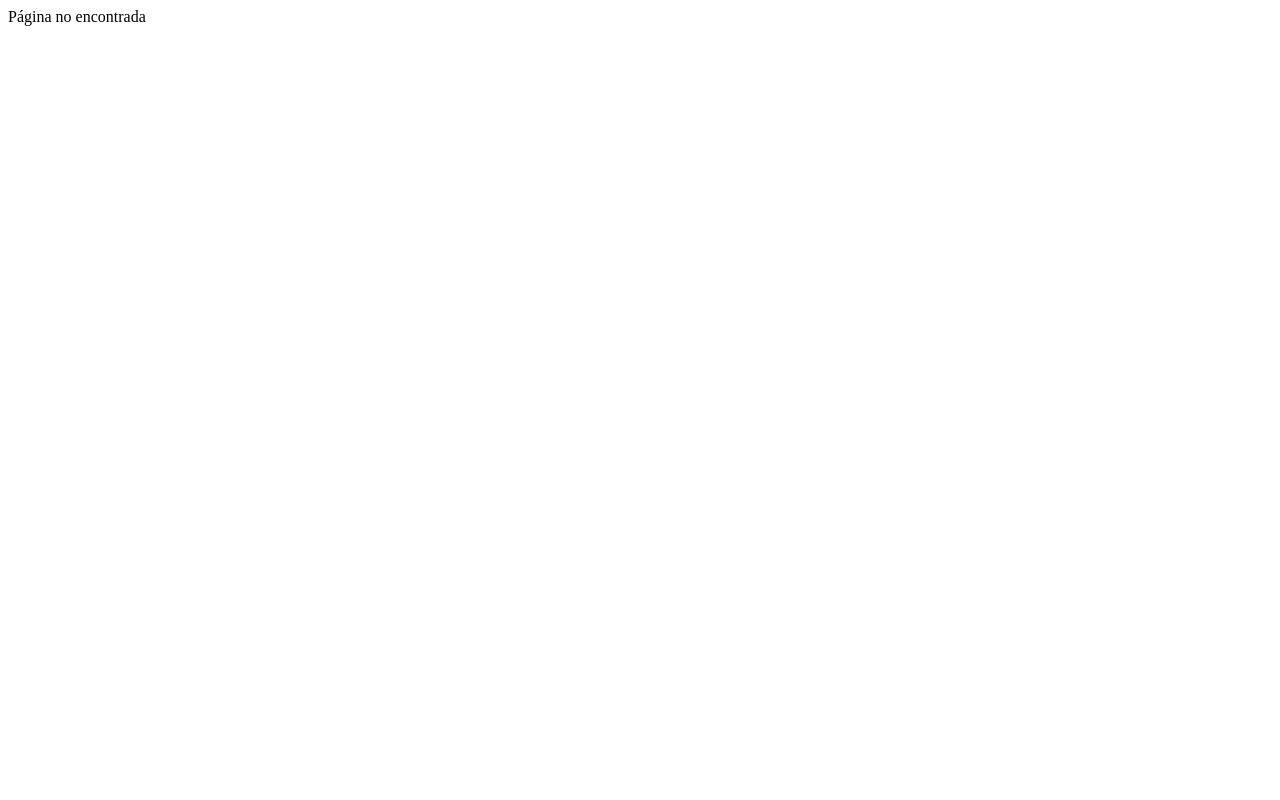
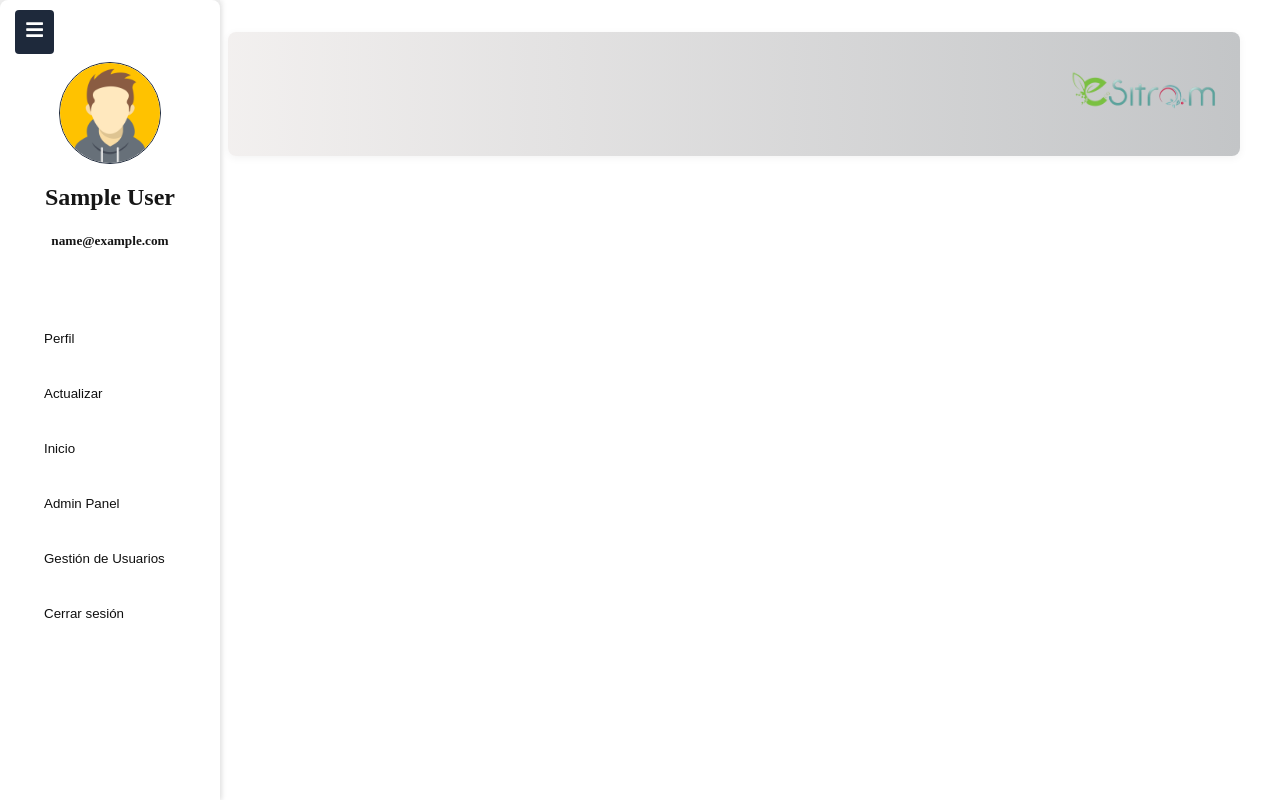
Before and after one commit to saarcom/frontend_esitram, a React (Create React App) app: page / in a window 1280 px wide. Built offline with nearby package versions, Linux system fonts and the light colour scheme; sample sign-in values are in the browser's storage.

Commit message:
registro de menu

```diff
--- a/src/App.jsx
+++ b/src/App.jsx
@@ -1,4 +1,4 @@
-import { Routes, Route  } from 'react-router-dom';
+import { Routes, Route } from 'react-router-dom';
 import Login from './pages/Login';
 //import Dashboard from './pages/Dashboard';
 import PrivateRoute from './components/PrivateRoute';
@@ -7,50 +7,31 @@ import BienvenidaUsuario from './pages/Bienvenida/Bienvenida'; // 👈 Importaci
 import ActualizarUsuario from './pages/Actualizar/ActualizarUsuario';
 import PerfilAdmin from './pages/role/PerfilAdmin';
 //import UsuarioDashboard from './pages/role/UsuarioDashboard';
+import Layout from './Layout/Layout';
+
 
 function App() {
- //const user = JSON.parse(localStorage.getItem('user'));
-
   return (
-
     <Routes>
-
+      {/* Ruta sin layout */}
       <Route path="/login" element={<Login />} />
 
+      {/* Rutas con layout compartido (Header y MenuPost) */}
       <Route
-         path="/PerfilAdmin/:id"
+        path="/"
         element={
           <PrivateRoute>
-            <PerfilAdmin />
+            <Layout />
           </PrivateRoute>
         }
-      />
+      >
+        <Route path="PerfilAdmin/:id" element={<PerfilAdmin />} />
+        <Route path="usuarios/:id" element={<PerfilUsuario />} />
+        <Route path="bienvenida" element={<BienvenidaUsuario />} />
+        <Route path="actualizar-datos/:id" element={<ActualizarUsuario />} />
+      </Route>
 
-
-      <Route
-        path="/usuarios/:id"
-        element={
-          <PrivateRoute>
-            <PerfilUsuario />
-          </PrivateRoute>
-        }
-      />
-
-      <Route
-        path="/bienvenida"
-        element={
-          <PrivateRoute>
-            <BienvenidaUsuario />
-          </PrivateRoute>
-        }
-      />
-      <Route
-        path="/actualizar-datos/:id"
-        element={
-       <ActualizarUsuario />
-       }
-      />
-
+      {/* Ruta de error */}
       <Route path="*" element={<div>Página no encontrada</div>} />
     </Routes>
   );
--- /dev/null
+++ b/src/Layout/Layout.jsx
@@ -0,0 +1,30 @@
+// src/layout/Layout.jsx
+import Header from '../components/Header';
+import MenuPost from '../components/menu/MenuPost';
+import { Outlet } from 'react-router-dom';
+import { useState } from 'react';
+
+function Layout() {
+  const [isOpen, setIsOpen] = useState(true);
+
+  return (
+    <div>
+      <Header isOpen={isOpen} />
+      <div style={{ display: 'flex' }}>
+        <MenuPost isOpen={isOpen} toggleMenu={() => setIsOpen(!isOpen)} />
+        <main
+          style={{
+            marginLeft: isOpen ? '220px' : '60px',
+            transition: 'margin-left 0.3s ease',
+            padding: '20px',
+            flex: 1,
+          }}
+        >
+          <Outlet />
+        </main>
+      </div>
+    </div>
+  );
+}
+
+export default Layout;
--- a/src/components/Header.css
+++ b/src/components/Header.css
@@ -22,14 +22,15 @@
 }
 
 .logo-button {
-  width: 32px;
-  height: 32px;
-  border-radius: 50%;
-  border: 2px solid white;
-  background-image: url('../../src/images/logo.png');
-  background-size: cover; /* Ajusta la imagen para cubrir todo el espacio */
-  background-position: center; /* Centra la imagen */
-  background-repeat: no-repeat; /* Evita que se repita */
+ position: absolute;
+  top: 20px;          /* Distancia desde arriba */
+  right: 20px;        /* Distancia desde la derecha */
+  width: 150px;       /* Ajusta según necesites */
+  height: 75px;       /* Ajusta según necesites */
+  border: none;
+  background: url('../../src/images/logo.png') center/contain no-repeat;
+  cursor: pointer;
+  z-index: 100;       /* Para que esté por encima de otros elementos */
 }
 
 .logo-img {
--- a/src/components/Header.jsx
+++ b/src/components/Header.jsx
@@ -1,7 +1,7 @@
 import './Header.css';
-import { FaUserCircle } from 'react-icons/fa';
+
 import { useState, useRef, useEffect } from 'react';
-import Logo from '../../src/images/logo.png';
+
 
 function Header({ isOpen }) {
     const [dropdownOpen, setDropdownOpen] = useState(false);
@@ -26,16 +26,15 @@ function Header({ isOpen }) {
                 transition: 'margin-left 0.3s ease',
             }}
         >
-      <button className="logo-button">
-        <img src={Logo} alt="Logo" className="logo-img" />
-      </button>
+
 
             <div className="nav-actions" ref={dropdownRef}>
                 <button
-          className="user-icon"
+                    className="logo-button"
                     onClick={() => setDropdownOpen(!dropdownOpen)}
+
                 >
-          <FaUserCircle size={24} />
+
                 </button>
 
                 {dropdownOpen && (
--- a/src/pages/PerfilUsuario.jsx
+++ b/src/pages/PerfilUsuario.jsx
@@ -1,14 +1,14 @@
 import { useParams, useNavigate } from 'react-router-dom';
 import { useEffect, useState } from 'react';
 import axios from 'axios';
-import MenuPost from '../components/menu/MenuPost';
+//import MenuPost from '../components/menu/MenuPost';
 import './PerfilUsuario.css';
 
 function PerfilUsuario() {
     const { id } = useParams();
     const navigate = useNavigate();
     const [user, setUser] = useState(null);
-    const [isMenuOpen, setIsMenuOpen] = useState(true); // <<-- Nuevo estado para el menú
+    //const [isMenuOpen, setIsMenuOpen] = useState(true); // <<-- Nuevo estado para el menú
 
     useEffect(() => {
         axios
@@ -34,24 +34,13 @@ function PerfilUsuario() {
     if (!user) return <div>Cargando perfil...</div>;
 
     return (
-        <div className="perfil-layout" style={{ display: 'flex' }}>
-            {/* Menú lateral con control del estado */}
-            <MenuPost isOpen={isMenuOpen} toggleMenu={() => setIsMenuOpen(!isMenuOpen)} />
 
-            {/* Contenido ajustado dinámicamente */}
         <div
-                className="perfil-content"
-                style={{
-                    marginLeft: isMenuOpen ? '220px' : '60px',
-                    transition: 'margin-left 0.3s ease',
-                    flex:1,
-                    padding: '20px'
-                }}
-            >
+            className="perfil-content" >
             <section className="perfil-info">
-                    <h2>Bienvenido, <span>{user.name}</span></h2>
-                    <p><strong>Correo:</strong> {user.email}</p>
-                    <p><strong>Rol:</strong> {user.role}</p>
+                <h2>Bienvenido: <span>{user.name}</span></h2>
+                <p><strong>Correo :</strong> {user.email}</p>
+                <p><strong>Rol  :</strong> {user.role}</p>
             </section>
 
             <section className="perfil-actions">
@@ -68,7 +57,7 @@ function PerfilUsuario() {
                 </button>
             </section>
         </div>
-        </div>
+
     );
 }
 
--- a/src/pages/role/PerfilAdmin.jsx
+++ b/src/pages/role/PerfilAdmin.jsx
@@ -3,8 +3,8 @@ import axios from 'axios';
 import { useNavigate, useParams } from 'react-router-dom';
 import Modal from 'react-modal';
 import './PerfilAdmin.css'; // Asegúrate de tener un archivo CSS para estilos
-import MenuPost from '../../components/menu/MenuPost';
-import Header  from '../../components/Header';
+//import MenuPost from '../../components/menu/MenuPost';
+///import Header  from '../../components/Header';
 
 
 Modal.setAppElement('#root'); // necesario para accesibilidad
@@ -17,8 +17,8 @@ function PerfilAdmin() {
   const { id } = useParams();
 
   //
-  const [isOpen, setIsOpen] = useState(true);
-  const toggleMenu = () => setIsOpen(!isOpen);
+  //const [isOpen, setIsOpen] = useState(true);
+ // const toggleMenu = () => setIsOpen(!isOpen);
 
 
   useEffect(() => {
@@ -61,18 +61,11 @@ function PerfilAdmin() {
 
   return (
     <>
-    <Header isOpen={isOpen} /> {/* Agregado aquí */}
 
 
-    <div style={{ display: 'flex' }}>
-      <MenuPost isOpen={isOpen} toggleMenu={toggleMenu} />
 
-      <div className="admin-panel" style={{
-        marginLeft: isOpen ? '220px' : '60px', // ancho del menú abierto/cerrado
-        transition: 'margin-left 0.3s ease',
-        padding: '20px',
-        width: '100%',
-      }}>
+
+      <div className="admin-panel" >
         <header className="admin-header">
           <h2>Panel de Administración</h2>
 
@@ -182,7 +175,7 @@ function PerfilAdmin() {
         </footer>
       </div>
 
-    </div>
+
 </>
 
   );
```
Lines whose indentation alone changed are shown as unchanged.
